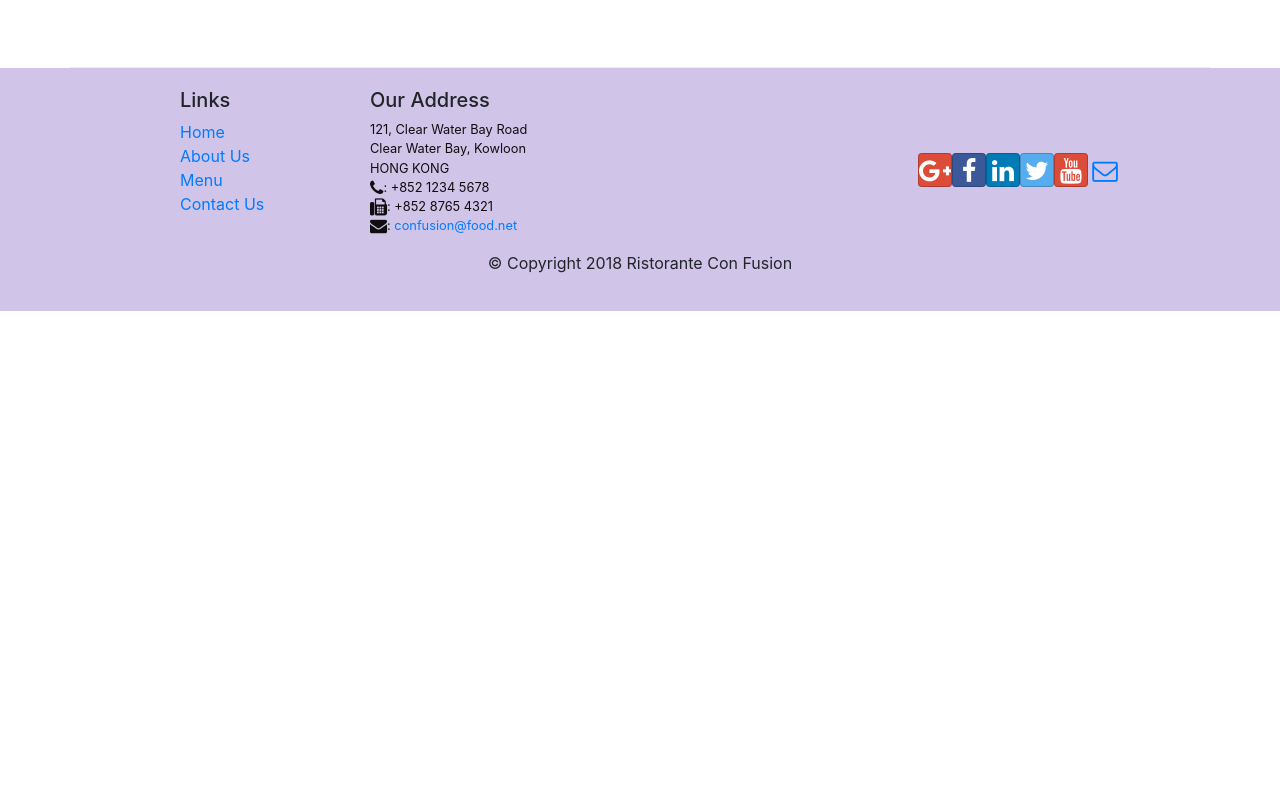
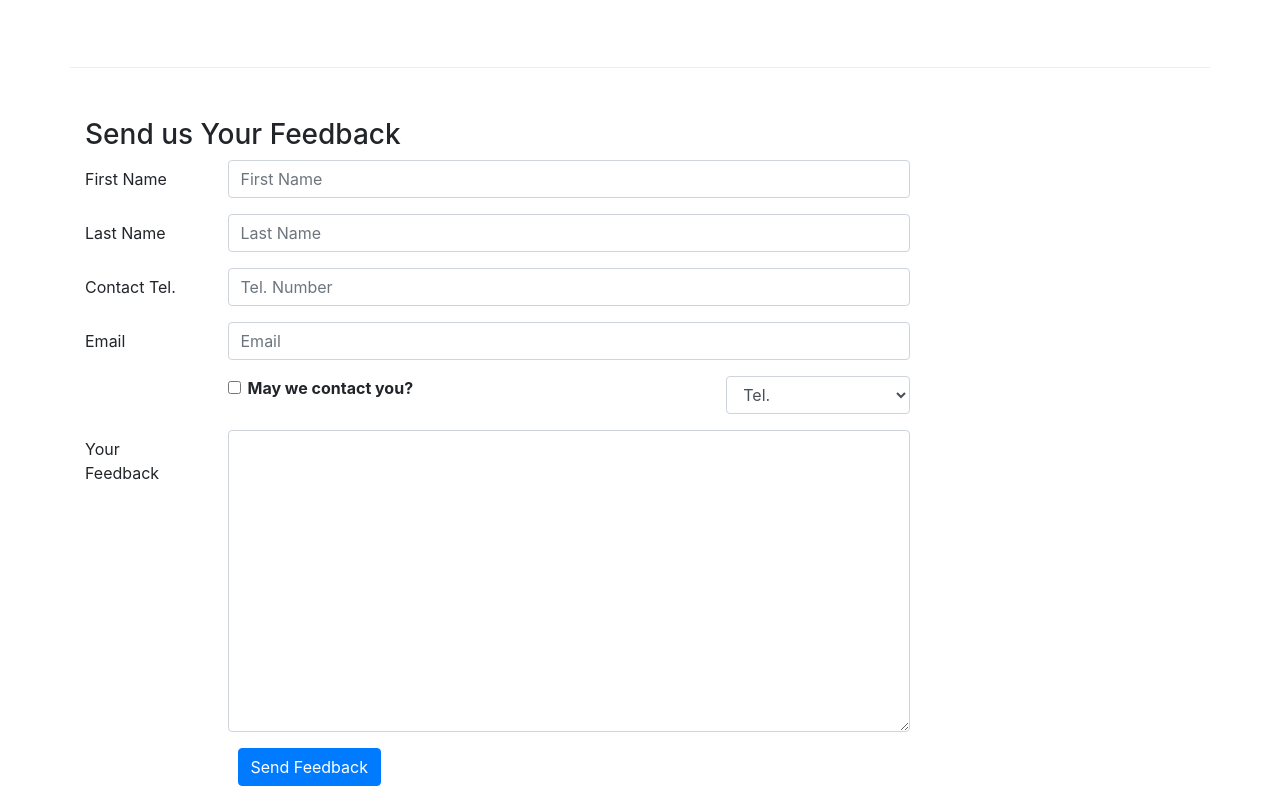
Before and after one commit to wilder8086/learning-react, a React (Create React App) app: page /contactus in a window 1280 px wide. Shown: the part 824-1620 px from the top of the page. Before the commit the page ends 1135 px from the top, so only its background shows below. Built offline with nearby package versions, Linux system fonts and the light colour scheme.

Commit message:
Controlled Forms, se updatea formaulario con reactstrap en ContactComponent

```diff
--- a/src/components/ContactComponent.js
+++ b/src/components/ContactComponent.js
@@ -1,8 +1,42 @@
-import React from 'react';
-import { Breadcrumb, BreadcrumbItem } from 'reactstrap';
+import React, { Component } from 'react';
+import { Breadcrumb, BreadcrumbItem, Button, Form, FormGroup, Label, Input, Select, Col } from 'reactstrap';
 import { Link } from 'react-router-dom';
-// Este es un functional component
-function Contact(props) {
+// Este es un class component
+class Contact extends Component {
+    constructor(props) {
+        super(props);
+
+        this.state = {
+            firstname: '',
+            lastname: '',
+            telnum: '',
+            email: '',
+            agree: false,
+            contactType: 'Tel.',
+            message: ''
+        }
+
+        this.handleSubmit = this.handleSubmit.bind(this);
+        this.handleInputChange = this.handleInputChange.bind(this);
+    }
+
+    handleInputChange(event){
+        const target = event.target;
+        const value = target.type === 'checkbox'? target.checked : target.value;
+        const name = target.name;
+
+        this.setState({
+            [name] : value
+        });
+
+    }
+    handleSubmit(event) {
+        console.log("El estado actual es : " + JSON.stringify(this.state));
+        alert("El estado actual es : " + JSON.stringify(this.state));
+        event.preventDefault();
+    }
+
+    render() {
         return (
             <div className="container">
                 <div className="row">
@@ -41,8 +75,89 @@
                         </div>
                     </div>
                 </div>
+                <div className="row row-content">
+                    <div className="col-12">
+                        <h3>Send us Your Feedback</h3>
                     </div>
+                    <div className="col-12 col-md-9">
+                        <Form onSubmit={this.handleSubmit}>
+                            <FormGroup row>
+                                <Label htmlFor='firstname' md={2}>First Name</Label>
+                                <Col md={10}>
+                                    <Input type="text" id="firstname" name="firstname"
+                                        placeholder="First Name"
+                                        value={this.state.firstname}
+                                        onChange={this.handleInputChange}/>
+                                </Col>
+                            </FormGroup>
+                            <FormGroup row>
+                                <Label htmlFor='lastname' md={2}>Last Name</Label>
+                                <Col md={10}>
+                                    <Input type="text" id="lastname" name="lastname"
+                                        placeholder="Last Name"
+                                        value={this.state.lastname}
+                                        onChange={this.handleInputChange}/>
+                                </Col>
+                            </FormGroup>
+                            <FormGroup row>
+                                <Label htmlFor='telnum' md={2}>Contact Tel.</Label>
+                                <Col md={10}>
+                                    <Input type="tel" id="telnum" name="telnum"
+                                        placeholder="Tel. Number"
+                                        value={this.state.telnum}
+                                        onChange={this.handleInputChange}/>
+                                </Col>
+                            </FormGroup>
+                            <FormGroup row>
+                                <Label htmlFor='email' md={2}>Email</Label>
+                                <Col md={10}>
+                                    <Input type="email" id="email" name="email"
+                                        placeholder="Email"
+                                        value={this.state.email}
+                                        onChange={this.handleInputChange}/>
+                                </Col>
+                            </FormGroup>
+                            <FormGroup row>
+                                <Col md={{ size: 6, offset:2 }}>
+                                    <FormGroup check>
+                                        <Label check>
+                                            <Input type="checkbox" name="agree"
+                                            checked={this.state.agree}
+                                            onChange={this.handleInputChange}/>{' '}
+                                            <strong>May we contact you?</strong>
+                                        </Label>
+                                    </FormGroup>
+                                </Col>
+                                <Col md={{ size: 3, offset:1 }}>
+                                    <Input type="select" name="contactType"
+                                        value={this.state.contactType}
+                                        onChange={this.handleInputChange}>
+                                        <option >Tel.</option>
+                                        <option >Email</option>
+                                    </Input>
+                                </Col>
+                            </FormGroup>
+                            <FormGroup row>
+                                <Label htmlFor='message' md={2}>Your Feedback</Label>
+                                <Col md={10}>
+                                    <Input type="textarea" id="message" name="message"
+                                        rows="12"
+                                        value={this.state.message}
+                                        onChange={this.handleInputChange}/>
+                                </Col>
+                            </FormGroup>
+                            <FormGroup>
+                                <Col md={{size:10, offset:2}}>
+                                    <Button type="submit" color="primary">Send Feedback</Button>
+                                </Col>
+                            </FormGroup>
+                        </Form>
+                    </div>
+                </div >
+            </div >
         );
     }
 
+}
+
 export default Contact;
```
Lines whose indentation alone changed are shown as unchanged.
